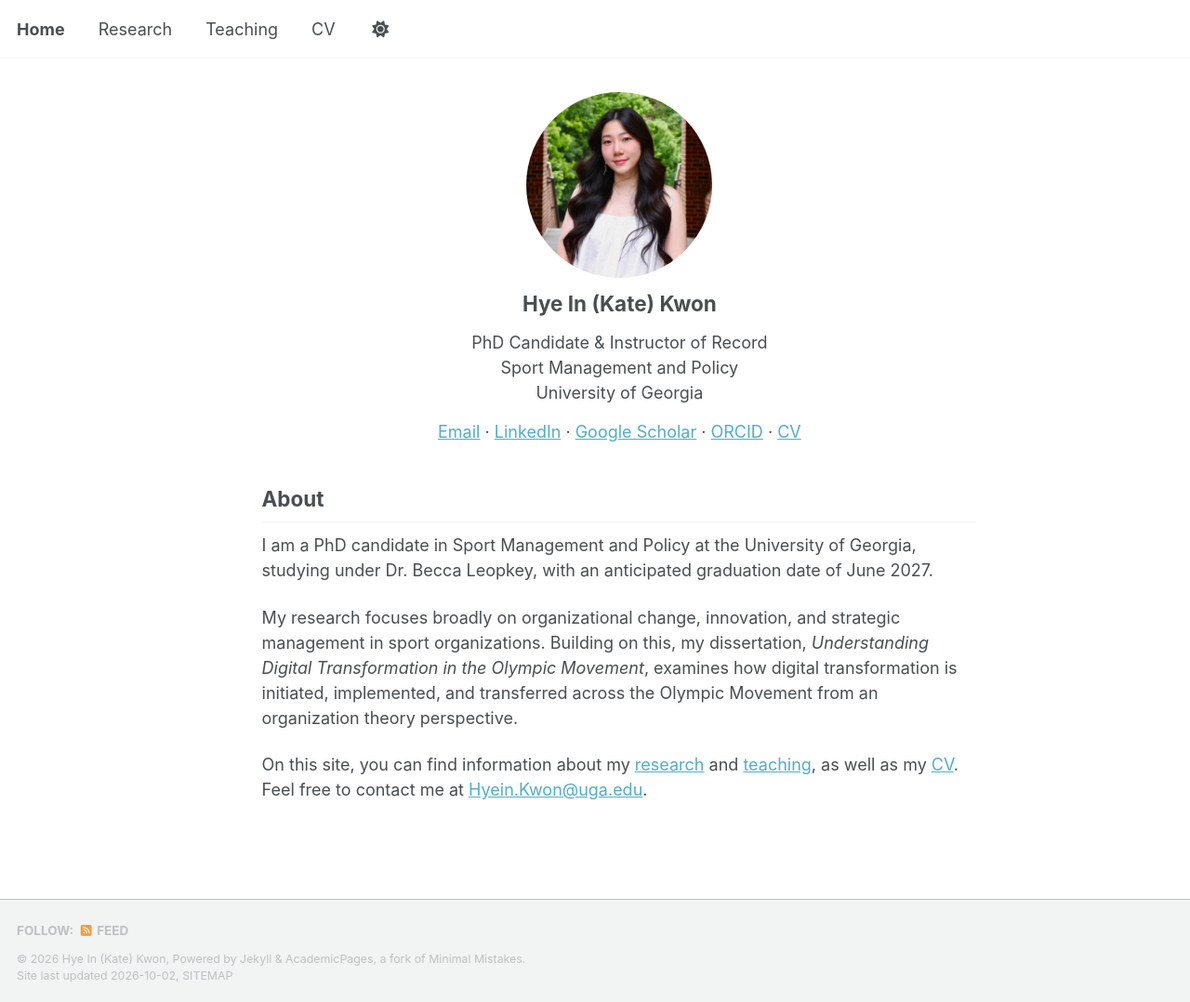
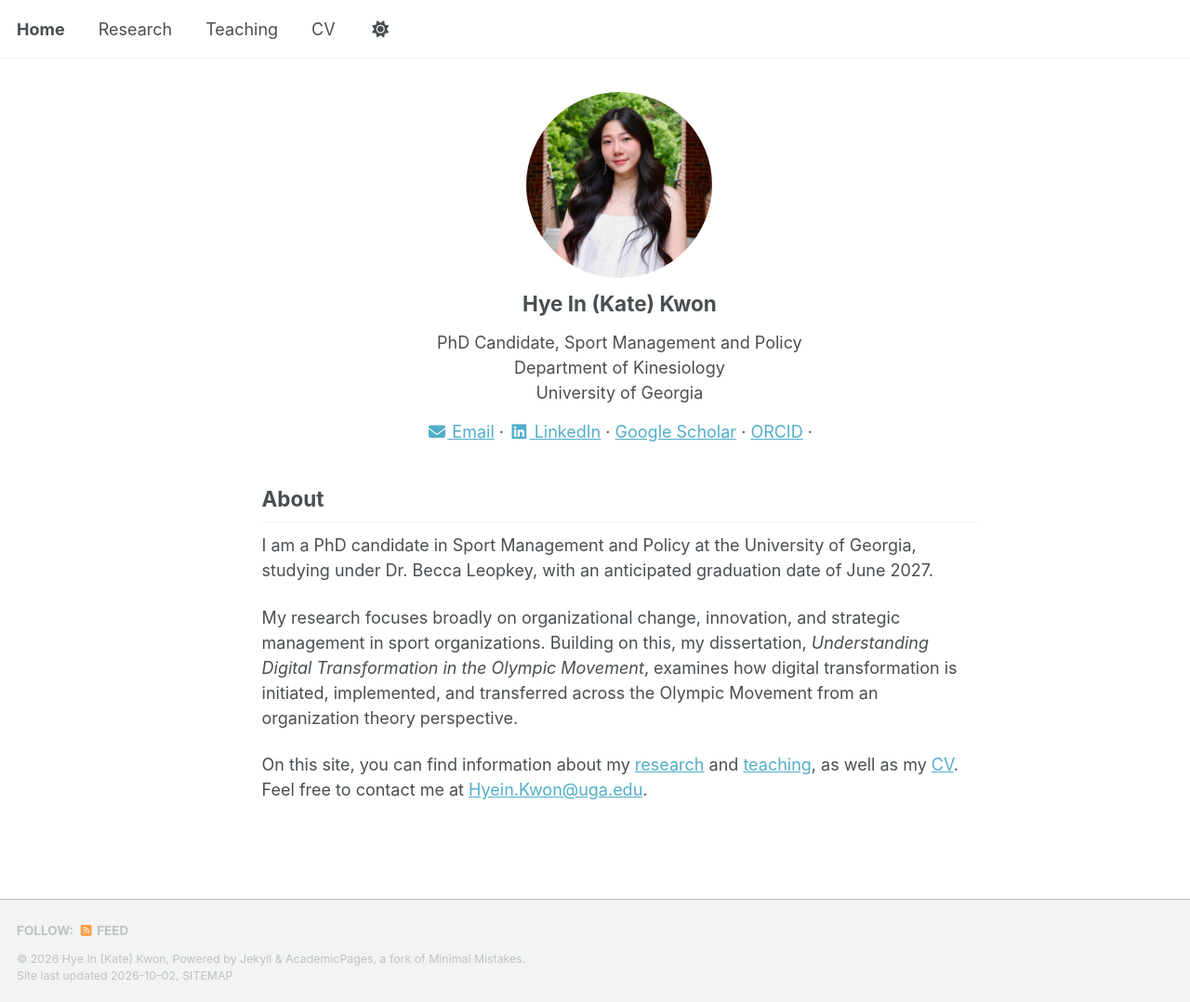
Before and after one commit to katehyeinkwon/katehyeinkwon.github.io, a Jekyll site: the page built from _pages/about.md, in a window 1280 px wide and 1078 px high. Shown: the whole window at 93% size. Built offline with Jekyll 4.4.1, drawn with Linux system fonts in a browser that asks for light colours; a style sheet for code colours, icons or effects is not loaded.

Commit message:
Update about.md

```diff
--- a/_pages/about.md
+++ b/_pages/about.md
@@ -9,13 +9,12 @@ redirect_from:
 <div style="text-align: center; margin-bottom: 2.5em;">
   <img src="/images/Kwon pic.jpg" alt="Hye In (Kate) Kwon" style="width: 200px; max-width: 60%; border-radius: 50%;">
   <h2 style="margin-top: 0.6em; margin-bottom: 0.2em; border-bottom: none;">Hye In (Kate) Kwon</h2>
-  <p style="margin: 0;">PhD Candidate & Instructor of Record<br>Sport Management and Policy<br>University of Georgia</p>
-  <p style="margin-top: 0.8em;">
-    <a href="mailto:Hyein.Kwon@uga.edu">Email</a> ·
-    <a href="https://www.linkedin.com/in/katehyeinkwon">LinkedIn</a> ·
-    <a href="https://scholar.google.com/citations?user=1r0qQzsAAAAJ&hl=en">Google Scholar</a> ·
-    <a href="https://orcid.org/0009-0009-7150-5050">ORCID</a> ·
-    <a href="/files/cv.pdf">CV</a>
+  <p style="margin: 0;">PhD Candidate, Sport Management and Policy<br>Department of Kinesiology<br>University of Georgia</p>
+<p style="margin-top: 0.8em;">
+    <a href="mailto:Hyein.Kwon@uga.edu"><i class="fas fa-fw fa-envelope"></i> Email</a> ·
+    <a href="https://www.linkedin.com/in/katehyeinkwon"><i class="fab fa-fw fa-linkedin"></i> LinkedIn</a> ·
+    <a href="https://scholar.google.com/citations?user=1r0qQzsAAAAJ&hl=en"><i class="ai ai-fw ai-google-scholar"></i> Google Scholar</a> ·
+    <a href="https://orcid.org/0009-0009-7150-5050"><i class="ai ai-fw ai-orcid"></i> ORCID</a> ·
   </p>
 </div>
 
```
